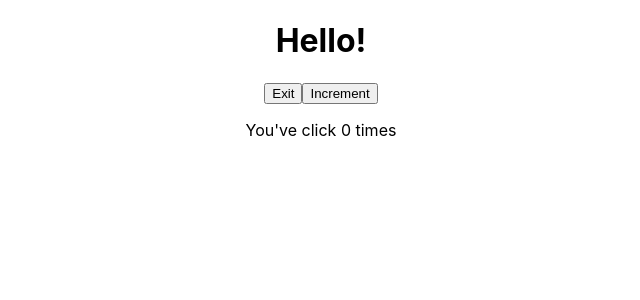
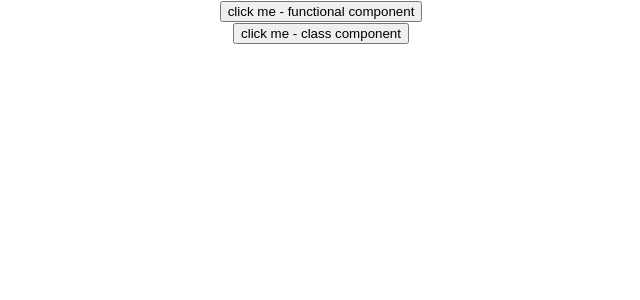
Before and after one commit to ssmi8/gitpod-react, a React (Create React App) app in the folder my-app/: page / in a window 1280 px wide. Shown: the top 300 px of the page, without its empty margins (319-959 px from the left). Built offline with nearby package versions, Linux system fonts and the light colour scheme.

Commit message:
Event handler

```diff
--- a/my-app/src/App.js
+++ b/my-app/src/App.js
@@ -1,12 +1,13 @@
 import logo from './logo.svg';
 import './App.css';
-import FunctionalGreetingWithProps from './components/FunctionalGreetingWithProps';
-import StatefulGreeting from './components/StatefulGreeting';
+import EventsClass from './components/EventsClass';
+import EventsFunctional from './components/EventsFunctional';
 
 function App() {
   return (
     <div className="App">
-      <StatefulGreeting/>
+      <EventsFunctional/>
+      <EventsClass/>
     </div>
   );
 }
--- /dev/null
+++ b/my-app/src/components/EventsClass.js
@@ -0,0 +1,16 @@
+import React, { Component } from 'react'
+
+export class EventsClass extends Component {
+  clickHandler(){
+    console.log("Clicked the class button")
+  }
+  render() {
+    return (
+      <div>
+        <button onClick={this.clickHandler}>click me - class component</button>
+      </div>
+    )
+  }
+}
+
+export default EventsClass
--- /dev/null
+++ b/my-app/src/components/EventsFunctional.js
@@ -0,0 +1,14 @@
+import React from 'react'
+
+function EventsFunctional() {
+    function clickHandler() {
+        console.log("Clicked the functional button")
+    }
+  return (
+    <div>
+        <button onClick={clickHandler}>click me - functional component</button>
+    </div>
+  )
+}
+
+export default EventsFunctional
```
